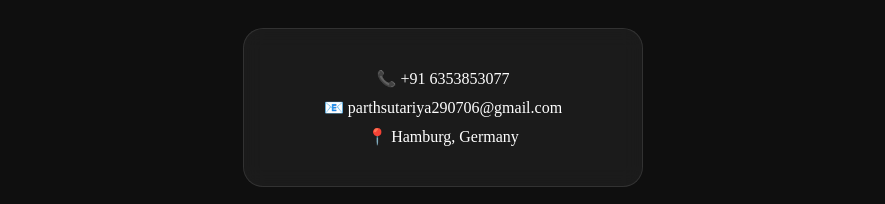
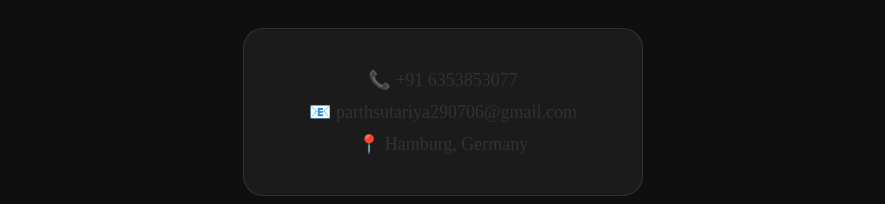
Before and after one commit to Parth290706/HENNA-BY-BHOOMI, a React (Create React App) app: page / in a window 1280 px wide. Shown: the part 2213-2417 px from the top of the page, without its empty margins (197-1082 px from the left). Built offline with nearby package versions, Linux system fonts and the light colour scheme.

Commit message:
deleted firebase setup

```diff
--- a/src/App.css
+++ b/src/App.css
@@ -205,9 +205,14 @@ nav a:hover::after{
   border:1px solid rgba(255,255,255,0.1);
 }
 
-.address{
-   text-decoration: none;
-   color: white;
+.address {
+  text-decoration: none;
+  color: #333;
+  font-size: 18px;
+}
+
+.address:hover {
+  color: green;
 }
 
 .contact-box p{
```
